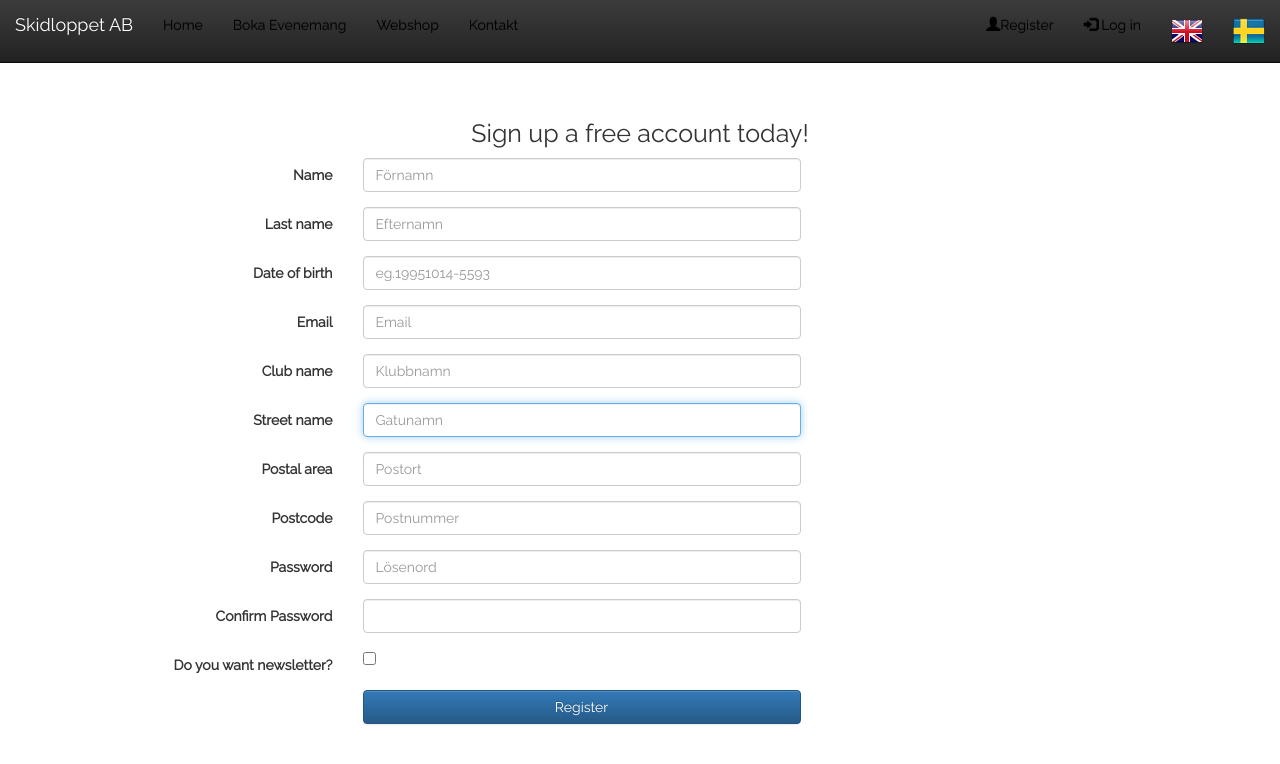
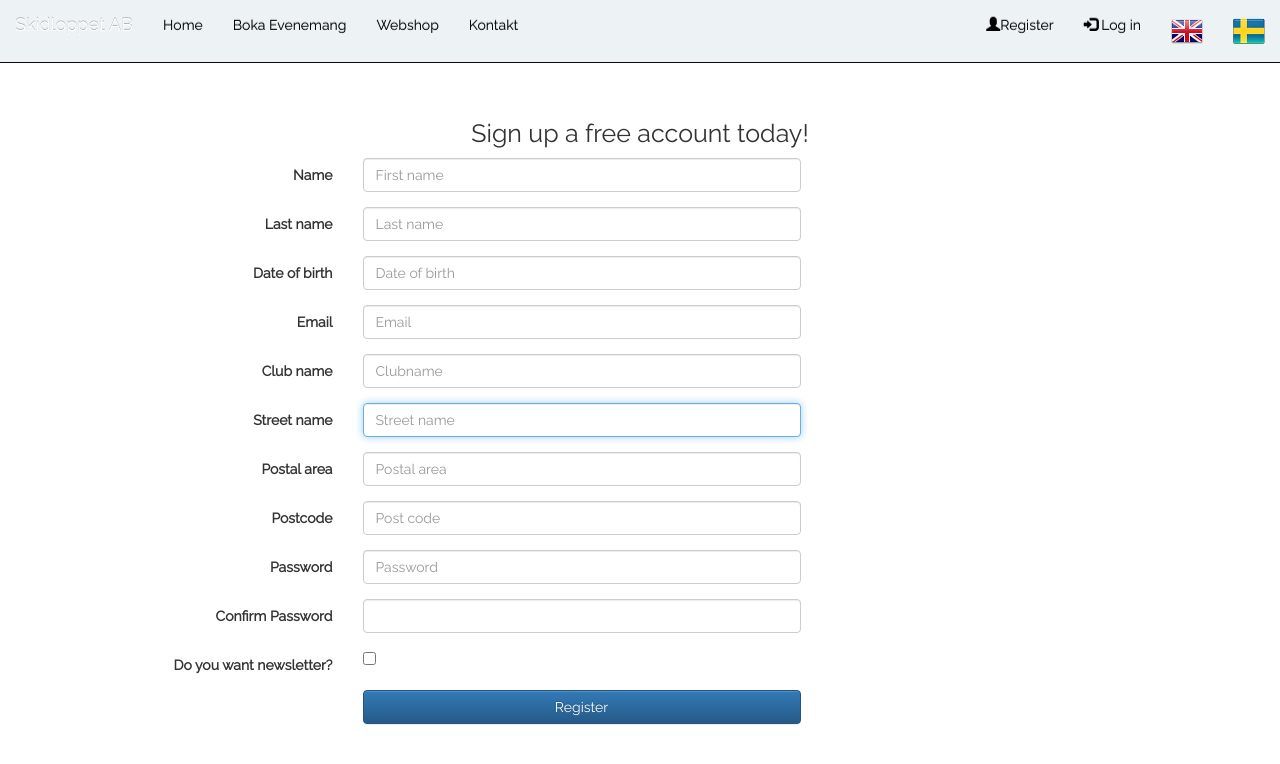
Before and after one commit to felixahlcrona/Grupp-4-AB, a PHP site: page /engelska_sidor/registreraENG.php in a window 1280 px wide. Shown: the top 764 px of the page. Run offline with PHP 8.4, Linux system fonts and the light colour scheme.

Commit message:
Add files via upload

```diff
--- a/engelska_sidor/loginENG.php
+++ b/engelska_sidor/loginENG.php
@@ -56,7 +56,7 @@ input[type="password"] {
 <body>
 
 	<nav class="navbar navbar-inverse navbar-fixed-top">
-  <div class="container-fluid">
+  <div class="container-fluid" style="background: #EDF3F5;">
     <div class="navbar-header">
       <a class="navbar-brand" href="engelskHem.php">Skidloppet AB</a>
     </div>
--- a/engelska_sidor/registreraENG.php
+++ b/engelska_sidor/registreraENG.php
@@ -12,7 +12,7 @@
 <body>
 
   <nav class="navbar navbar-inverse navbar-fixed-top">
-  <div class="container-fluid">
+  <div class="container-fluid" style="background: #EDF3F5;">
     <div class="navbar-header">
       <a class="navbar-brand" href="engelskHem.php">Skidloppet AB</a>
     </div>
@@ -41,21 +41,21 @@
                 <div class="form-group">
                     <label for="Fornamn" class="col-sm-3 control-label">Name</label>
                     <div class="col-sm-9">
-                        <input type="text" id="Fornamn" name="Fornamn" placeholder="Förnamn" class="form-control">
+                        <input type="text" id="Fornamn" name="Fornamn" placeholder="First name" class="form-control">
                     </div>
                 </div>
 
                 <div class="form-group">
                     <label for="Efternamn" class="col-sm-3 control-label">Last name</label>
                     <div class="col-sm-9">
-                        <input type="text" id="Efternamn" name="Efternamn" placeholder="Efternamn" class="form-control">
+                        <input type="text" id="Efternamn" name="Efternamn" placeholder="Last name" class="form-control">
                     </div>
                 </div>
 
          <div class="form-group">
                     <label for="Fodelsedatum" class="col-sm-3 control-label">Date of birth</label>
                     <div class="col-sm-9">
-                        <input type="text" id="Fodelsedatum" name="Fodelsedatum" placeholder="eg.19951014-5593" class="form-control">
+                        <input type="text" id="Fodelsedatum" name="Fodelsedatum" placeholder="Date of birth" class="form-control">
                     </div>
                 </div>
 
@@ -69,35 +69,35 @@
                 <div class="form-group">
                     <label for="Klubbnamn" class="col-sm-3 control-label">Club name</label>
                     <div class="col-sm-9">
-                      <input type="text" id="Klubbnamn" name="Klubbnamn" placeholder="Klubbnamn" class="form-control">
+                      <input type="text" id="Klubbnamn" name="Klubbnamn" placeholder="Clubname" class="form-control">
                     </div>
                 </div>
 
                 <div class="form-group">
                     <label for="Gatunamn" class="col-sm-3 control-label">Street name</label>
                     <div class="col-sm-9">
-                        <input type="text" id="Gatunamn" name="Gatunamn" placeholder="Gatunamn" class="form-control" autofocus>
+                        <input type="text" id="Gatunamn" name="Gatunamn" placeholder="Street name" class="form-control" autofocus>
                     </div>
                 </div>
 
                 <div class="form-group">
                     <label for="Postort" class="col-sm-3 control-label">Postal area</label>
                     <div class="col-sm-9">
-                        <input type="text" id="Postort" name="Postort" placeholder="Postort" class="form-control" autofocus>
+                        <input type="text" id="Postort" name="Postort" placeholder="Postal area" class="form-control" autofocus>
                     </div>
                 </div>
 
                 <div class="form-group">
                     <label for="Postnummer" class="col-sm-3 control-label">Postcode</label>
                     <div class="col-sm-9">
-                        <input type="text" id="Postnummer" name="Postnummer" placeholder="Postnummer" class="form-control" autofocus>
+                        <input type="text" id="Postnummer" name="Postnummer" placeholder="Post code" class="form-control" autofocus>
                     </div>
                 </div>
 
                  <div class="form-group">
                     <label for="Losenord" class="col-sm-3 control-label">Password</label>
                     <div class="col-sm-9">
-                        <input type="Losenord" id="Losenord" name="Losenord" placeholder="Lösenord" class="form-control">
+                        <input type="Losenord" id="Losenord" name="Losenord" placeholder="Password" class="form-control">
                     </div>
                 </div>
 
```
